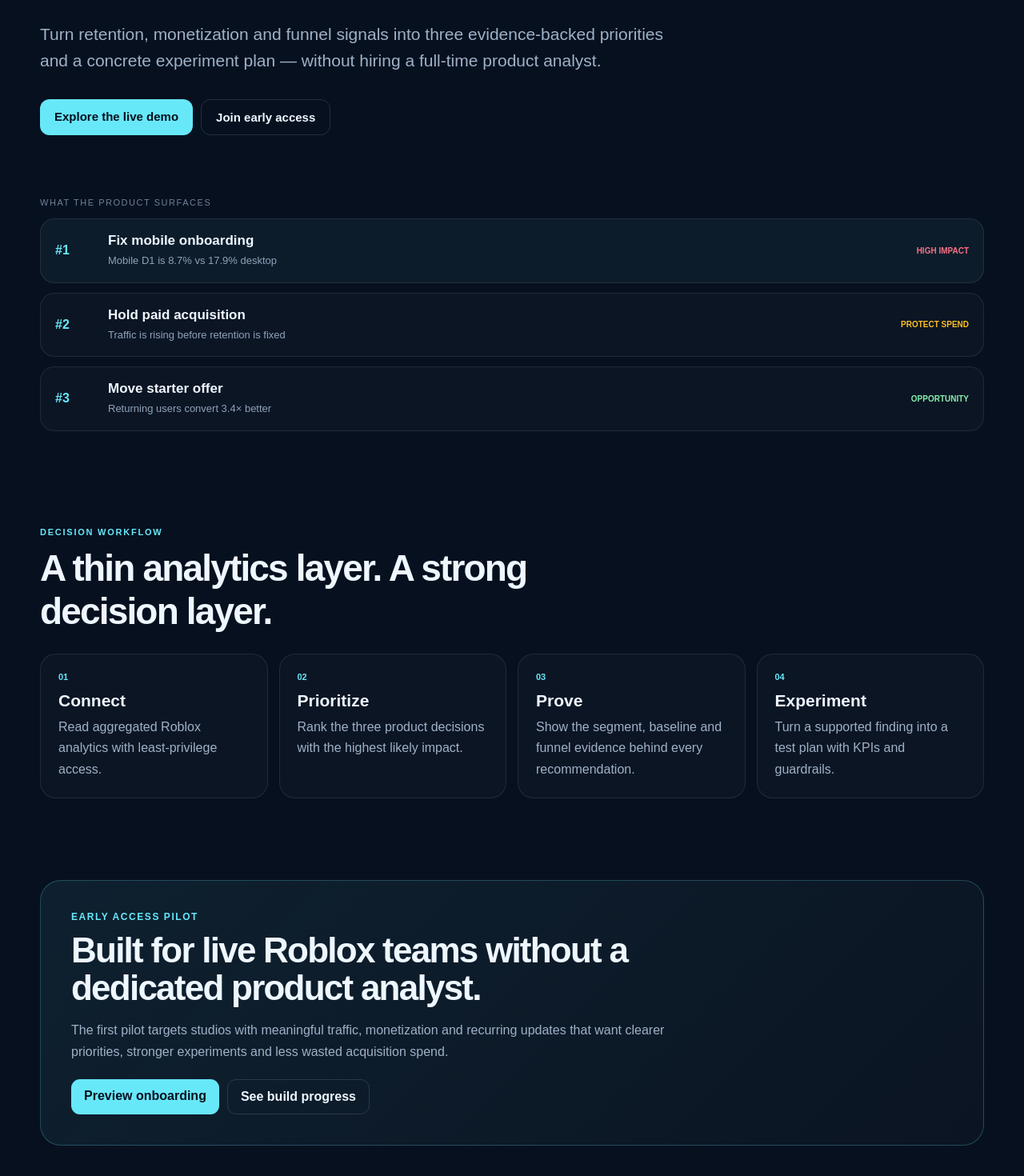
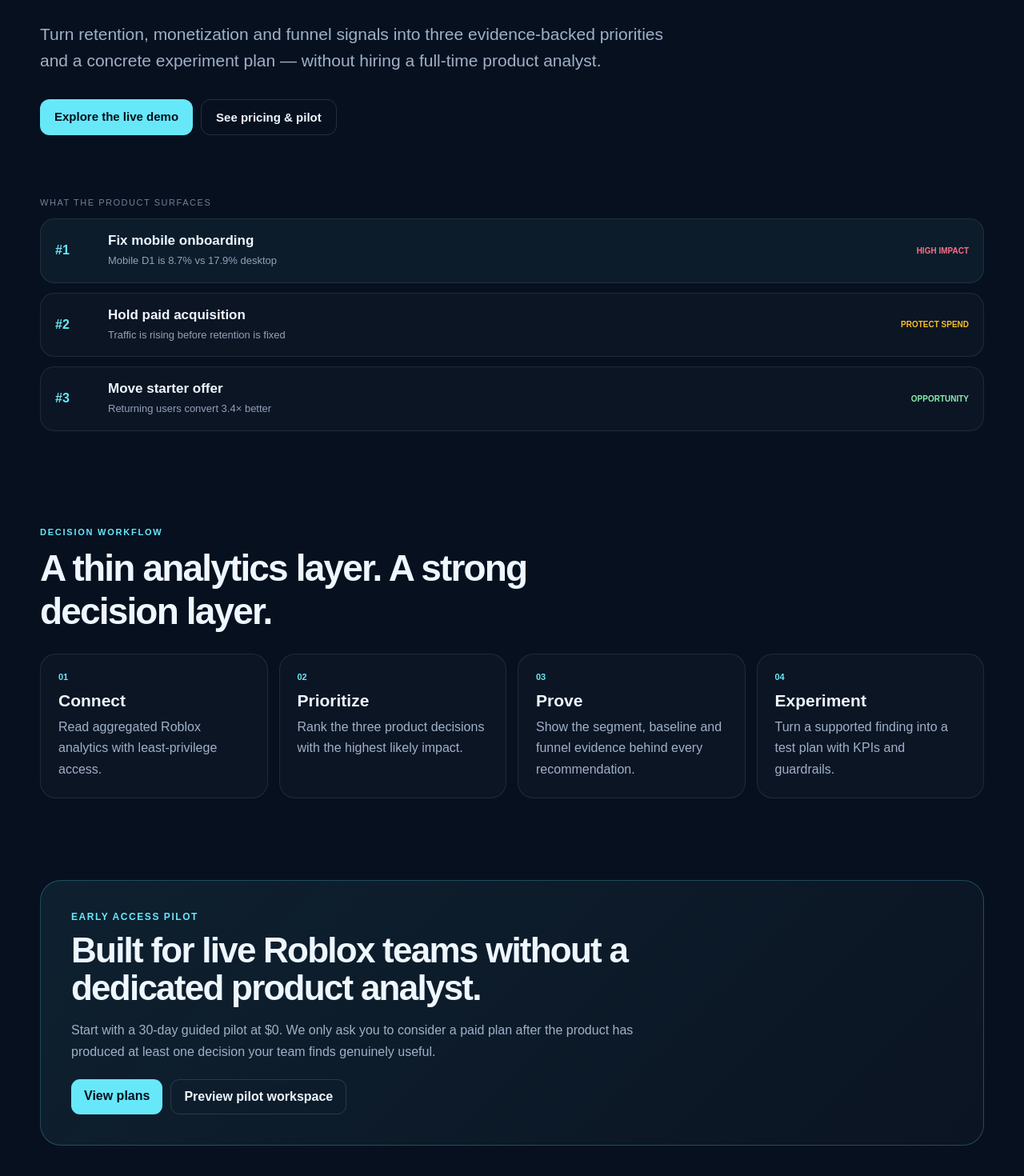
Before and after one commit to danielwauer-maker/roblox-decision-engine, a Next.js app in the folder apps/web/: page / in a window 1280 px wide. Shown: the part 298-1768 px from the top of the page at 80% size. Built offline with nearby package versions, Linux system fonts and the light colour scheme.

Commit message:
feat(r8): connect landing page to pricing and pilot conversion

```diff
--- a/apps/web/app/page.tsx
+++ b/apps/web/app/page.tsx
@@ -18,6 +18,7 @@ export default function Home() {
         <div style={{ maxWidth: 1180, margin: "0 auto", padding: "18px clamp(20px,5vw,24px)", display: "flex", alignItems: "center", justifyContent: "space-between", gap: 18, flexWrap: "wrap" }}>
           <div style={{ fontWeight: 800, letterSpacing: "-.02em" }}>Roblox Decision Engine</div>
           <div style={{ display: "flex", gap: 8, flexWrap: "wrap" }}>
+            <a href="/pricing" style={{ color: "#9fb1c7", textDecoration: "none", padding: "9px 11px", fontSize: 13 }}>Pricing</a>
             <a href="/portfolio" style={{ color: "#9fb1c7", textDecoration: "none", padding: "9px 11px", fontSize: 13 }}>Build log</a>
             <a href="/demo" style={{ border: "1px solid rgba(103,232,249,.3)", color: "#a5f3fc", textDecoration: "none", padding: "9px 12px", borderRadius: 10, fontSize: 13, fontWeight: 700 }}>Open product demo</a>
           </div>
@@ -31,7 +32,7 @@ export default function Home() {
           <p style={{ margin: "26px 0 0", maxWidth: 780, color: "#9fb1c7", fontSize: "clamp(18px,4.4vw,21px)", lineHeight: 1.58 }}>Turn retention, monetization and funnel signals into three evidence-backed priorities and a concrete experiment plan — without hiring a full-time product analyst.</p>
           <div style={{ display: "flex", gap: 10, flexWrap: "wrap", marginTop: 32 }}>
             <a href="/demo/priorities" style={{ background: "#67e8f9", color: "#07101f", padding: "13px 18px", borderRadius: 12, fontWeight: 800, textDecoration: "none", fontSize: 15 }}>Explore the live demo</a>
-            <a href="#pilot" style={{ border: "1px solid rgba(255,255,255,.13)", color: "#eef7ff", padding: "13px 18px", borderRadius: 12, fontWeight: 700, textDecoration: "none", fontSize: 15 }}>Join early access</a>
+            <a href="/pricing" style={{ border: "1px solid rgba(255,255,255,.13)", color: "#eef7ff", padding: "13px 18px", borderRadius: 12, fontWeight: 700, textDecoration: "none", fontSize: 15 }}>See pricing & pilot</a>
           </div>
         </div>
       </section>
@@ -54,8 +55,8 @@ export default function Home() {
         <div style={{ border: "1px solid rgba(103,232,249,.24)", background: "linear-gradient(135deg, rgba(103,232,249,.08), rgba(255,255,255,.02))", borderRadius: 26, padding: "clamp(26px,6vw,38px)" }}>
           <div style={{ color: "#67e8f9", fontWeight: 800, fontSize: 12, letterSpacing: ".13em", textTransform: "uppercase" }}>Early Access Pilot</div>
           <h2 style={{ margin: "12px 0 0", maxWidth: 760, fontSize: "clamp(30px,7vw,44px)", lineHeight: 1.06, letterSpacing: "-.04em" }}>Built for live Roblox teams without a dedicated product analyst.</h2>
-          <p style={{ maxWidth: 760, color: "#9fb1c7", lineHeight: 1.7 }}>The first pilot targets studios with meaningful traffic, monetization and recurring updates that want clearer priorities, stronger experiments and less wasted acquisition spend.</p>
-          <div style={{ display: "flex", gap: 10, flexWrap: "wrap", marginTop: 20 }}><a href="/demo/connect" style={{ background: "#67e8f9", color: "#07101f", padding: "12px 16px", borderRadius: 11, fontWeight: 800, textDecoration: "none" }}>Preview onboarding</a><a href="/portfolio" style={{ border: "1px solid rgba(255,255,255,.13)", color: "#eef7ff", padding: "12px 16px", borderRadius: 11, fontWeight: 700, textDecoration: "none" }}>See build progress</a></div>
+          <p style={{ maxWidth: 760, color: "#9fb1c7", lineHeight: 1.7 }}>Start with a 30-day guided pilot at $0. We only ask you to consider a paid plan after the product has produced at least one decision your team finds genuinely useful.</p>
+          <div style={{ display: "flex", gap: 10, flexWrap: "wrap", marginTop: 20 }}><a href="/pricing" style={{ background: "#67e8f9", color: "#07101f", padding: "12px 16px", borderRadius: 11, fontWeight: 800, textDecoration: "none" }}>View plans</a><a href="/demo/pilot" style={{ border: "1px solid rgba(255,255,255,.13)", color: "#eef7ff", padding: "12px 16px", borderRadius: 11, fontWeight: 700, textDecoration: "none" }}>Preview pilot workspace</a></div>
         </div>
       </section>
     </main>
```
